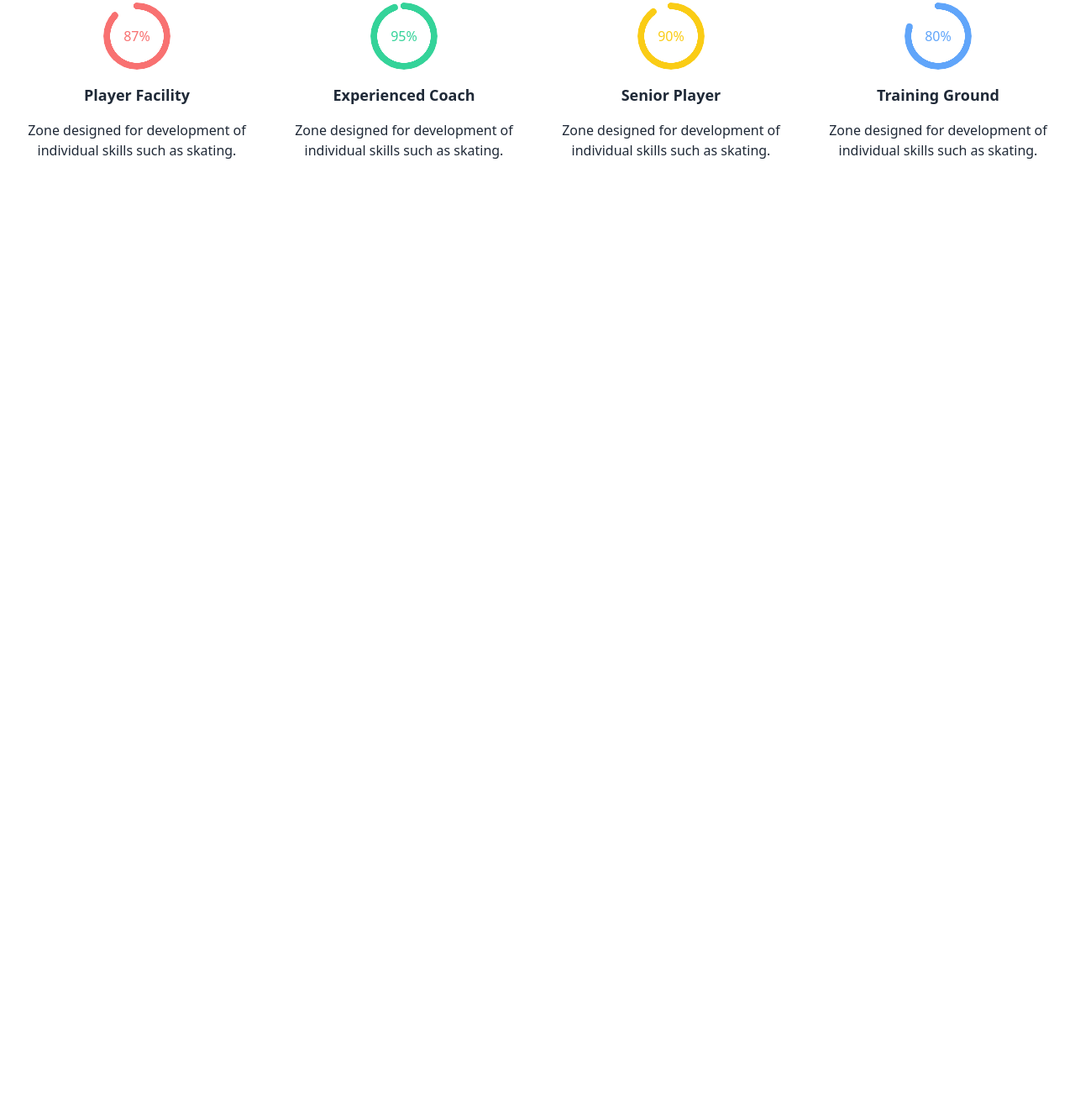
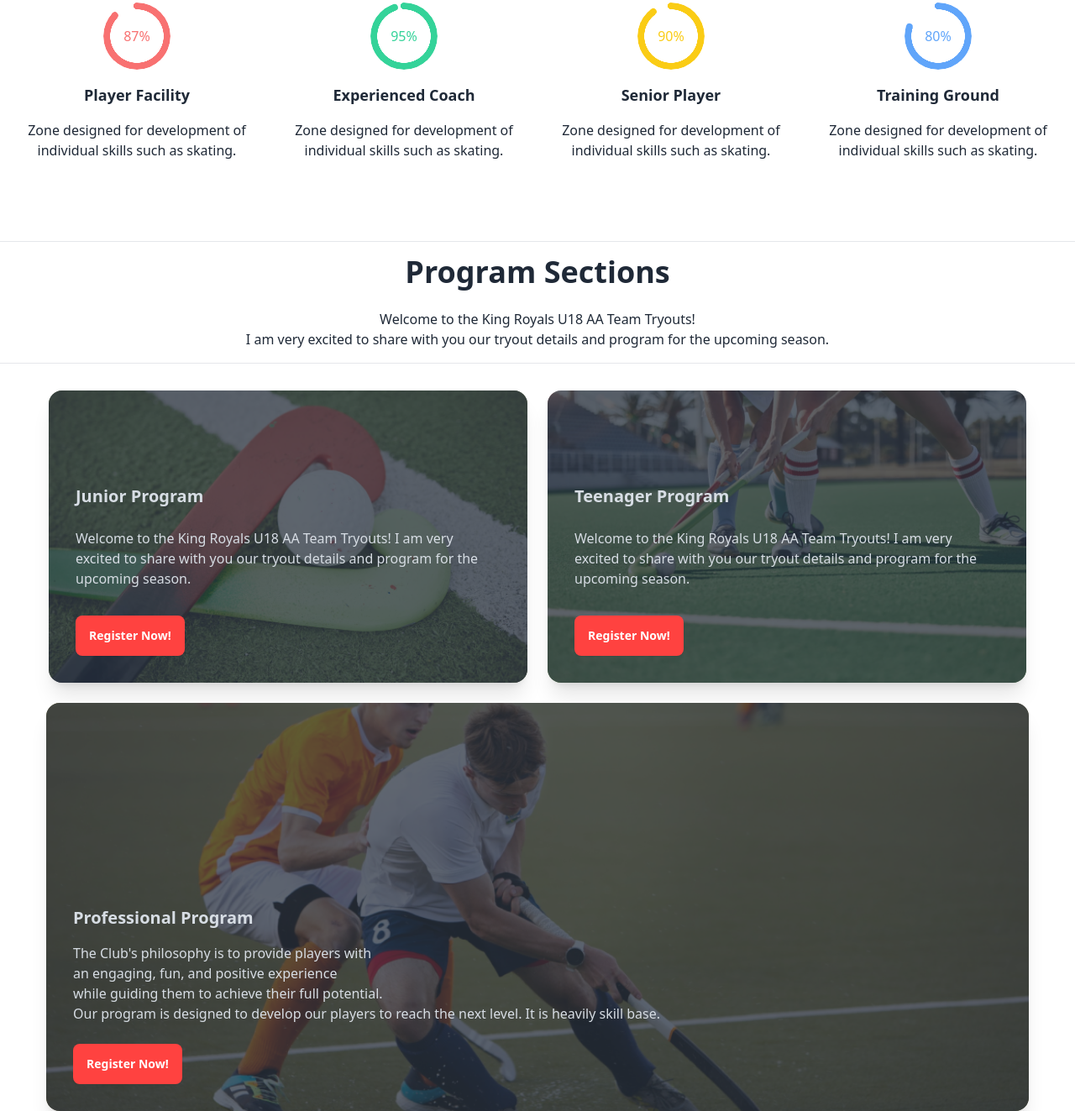
Before and after one commit to MohammadRakib1/assignment-3, a plain HTML site: page index.html in a window 1280 px wide. Shown: the part 951-2274 px from the top of the page at 84% size. Before the commit the page ends 1158 px from the top, so only its background shows below. Drawn offline with nearby package versions, Linux system fonts and the light colour scheme.

Commit message:
program sections complete

```diff
--- a/index.html
+++ b/index.html
@@ -141,7 +141,53 @@
                 </div>
             </div>
         </section>
-
+        <!-- programs section -->
+        <section class="mt-24">
+            <hr>
+            <h2 class="text-2xl mt-4 lg:text-4xl mb-6 font-extrabold text-center">Program Sections</h2>
+            <p class="text-center mx-4 lg:mb-4">Welcome to the King Royals U18 AA Team Tryouts! <br> I am very excited
+                to
+                share with you our tryout details and program for the upcoming season.</p>
+            <hr class="mb-8">
+            <div class="flex px-4 flex-col lg:flex-row gap-6 justify-center">
+                <div class="card lg:w-[570px] bg-base-100 shadow-xl image-full">
+                    <figure><img src="Images/2.png" alt="Shoes" /></figure>
+                    <div class="card-body pr-10">
+                        <h2 class="card-title mt-20 mb-4">Junior Program</h2>
+                        <p>Welcome to the King Royals U18 AA Team Tryouts! I am very excited to share with you our
+                            tryout details and program for the upcoming season.</p>
+                        <div class="card-actions mt-6">
+                            <button class="btn bg-[#FF4240] text-white border-none">Register Now!</button>
+                        </div>
+                    </div>
+                </div>
+                <div class="card lg:w-[570px] bg-base-100 shadow-xl image-full">
+                    <figure><img src="Images/3.png" alt="Shoes" /></figure>
+                    <div class="card-body pr-10">
+                        <h2 class="card-title mt-20 mb-4">Teenager Program</h2>
+                        <p>Welcome to the King Royals U18 AA Team Tryouts! I am very excited to share with you our
+                            tryout details and program for the upcoming season.</p>
+                        <div class="card-actions mt-6">
+                            <button class="btn bg-[#FF4240] text-white border-none">Register Now!</button>
+                        </div>
+                    </div>
+                </div>
+            </div>
+            <div class="flex px-4 flex-col lg:flex-row justify-center mt-6">
+                <div class="card lg:w-[1170px] bg-base-100 shadow-xl image-full">
+                    <figure><img src="Images/4.png" alt="Shoes" /></figure>
+                    <div class="card-body">
+                        <h2 class="card-title mt-[210px]">Professional Program</h2>
+                        <p class="pt-2">The Club's philosophy is to provide players with <br> an engaging, fun, and positive experience <br>
+                            while guiding them to achieve their full potential. <br> Our program is designed to develop our
+                            players to reach the next level. It is heavily skill base.</p>
+                        <div class="card-action pt-4">
+                            <button class="btn bg-[#FF4240] text-white border-none">Register Now!</button>
+                        </div>
+                    </div>
+                </div>
+            </div>
+        </section>
     </main>
 </body>
 
```
